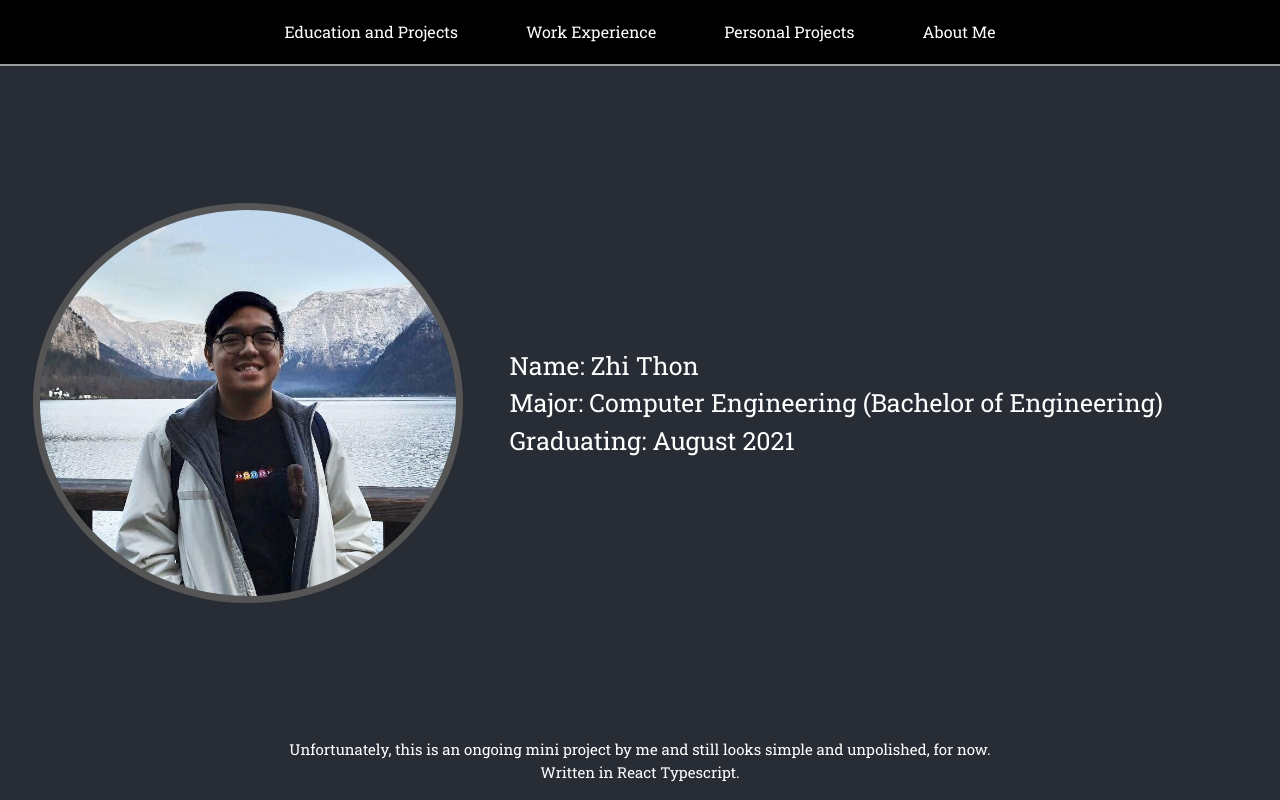
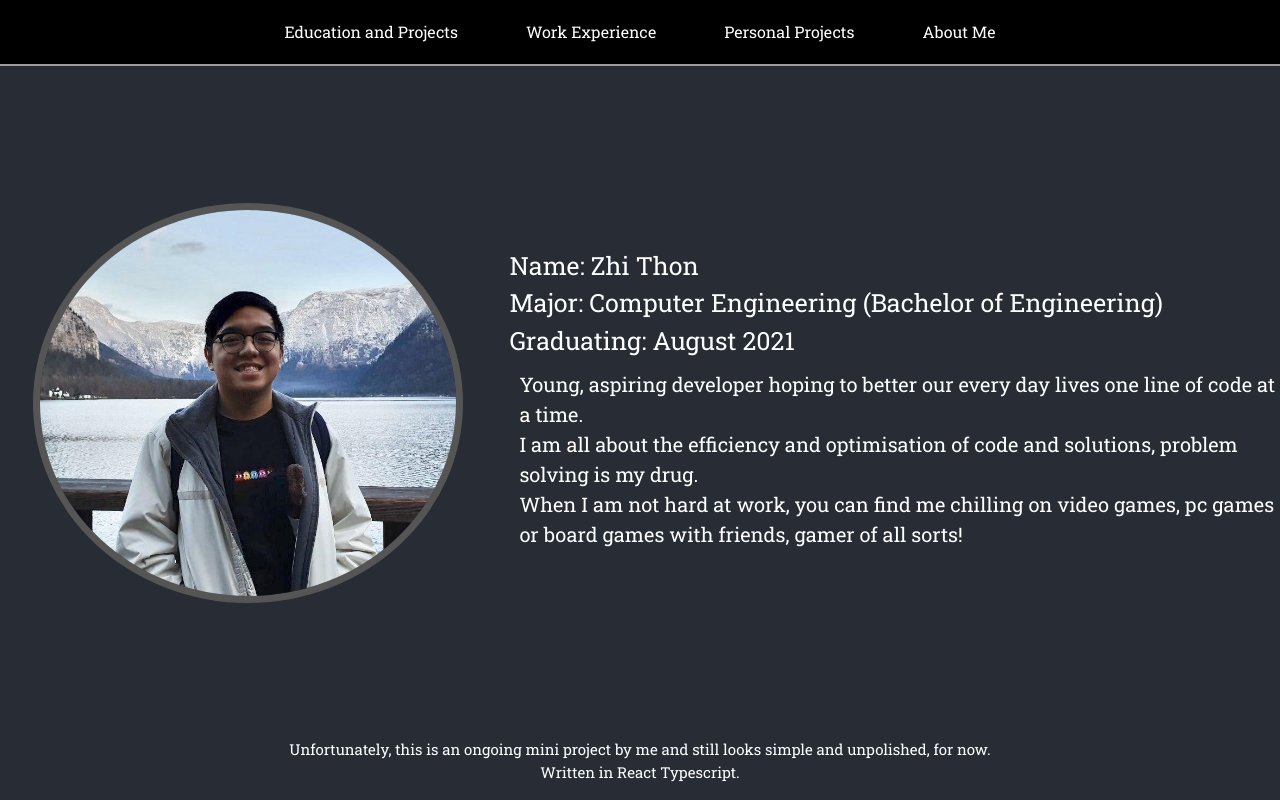
Before and after one commit to tztzt/portfolio, a React (Create React App) app: page /#/ in a window 1280 px wide. Built offline with nearby package versions, Linux system fonts and the light colour scheme.

Commit message:
Added Education 2

```diff
--- a/src/About/About.css
+++ b/src/About/About.css
@@ -21,7 +21,16 @@
     width: 60%;
     margin-top: auto;
     margin-bottom: auto;
+}
+
+.about-info {
     font-size: 25px;
+    text-align: left;
+}
+
+.about-me {
+    padding: 10px;
+    font-size: 20px;
     text-align: left;
 }
 
--- a/src/About/About.tsx
+++ b/src/About/About.tsx
@@ -8,10 +8,17 @@ function About() {
                     <img className="picture" src={process.env.PUBLIC_URL + '/photo1.jpg'} alt="" />
                 </div>
                 <div className="about-content">
-                    Name: Zhi Thon <br />
-                Major: Computer Engineering (Bachelor of Engineering) <br />
-                Graduating: August 2021
-            </div>
+                    <div className="about-info">
+                        Name: Zhi Thon <br />
+                        Major: Computer Engineering (Bachelor of Engineering) <br />
+                        Graduating: August 2021
+                    </div>
+                    <div className="about-me">
+                        Young, aspiring developer hoping to better our every day lives one line of code at a time. <br />
+                        I am all about the efficiency and optimisation of code and solutions, problem solving is my drug. <br />
+                        When I am not hard at work, you can find me chilling on video games, pc games or board games with friends, gamer of all sorts!
+                    </div>
+                </div>
             </div>
             <div className="about-mumbo">
                 Unfortunately, this is an ongoing mini project by me and still looks simple and unpolished, for now. <br />
--- a/src/Education/Education.tsx
+++ b/src/Education/Education.tsx
@@ -3,12 +3,14 @@ import Item from './Item/Item'
 
 function Education() {
 
-    const nus_modules = ["CS1010 - Programming Methodology",
+    const nus_modules = [
+        "CS1010 - Programming Methodology",
         "CS1231 - Discrete Structures",
         "CS2040C - Data Structures and Algorithms",
         "CS2113T - Software Engineering and Object-Oriented Programming",
         "CS3230 - Design and Analysis of Algorithms",
         "CS4231 - Parallel and Distributed Algorithms",
+        "CS3210 - Parallel Computing",
         "CS2102 - Database Systems",
         "CS3223 - Database Systems Implementations",
         "CS2107 - Introduction to Information Security",
```
